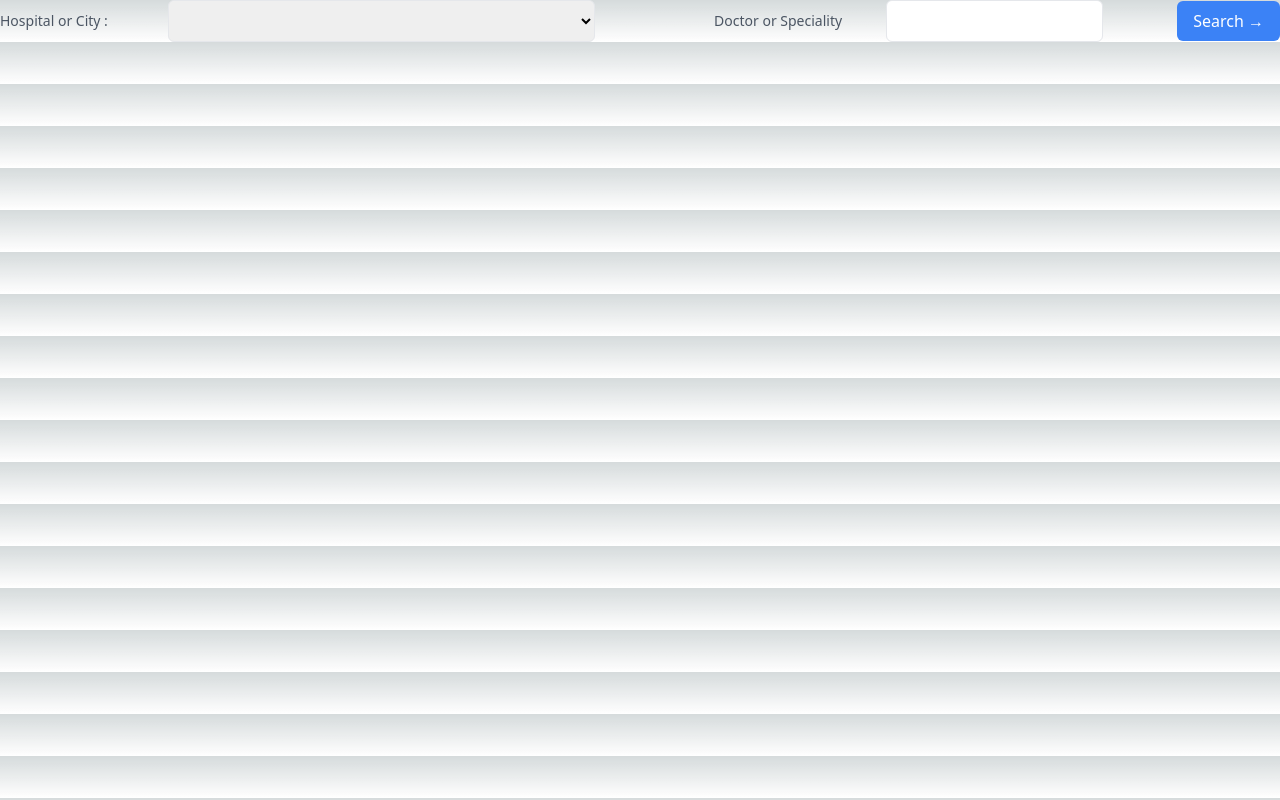
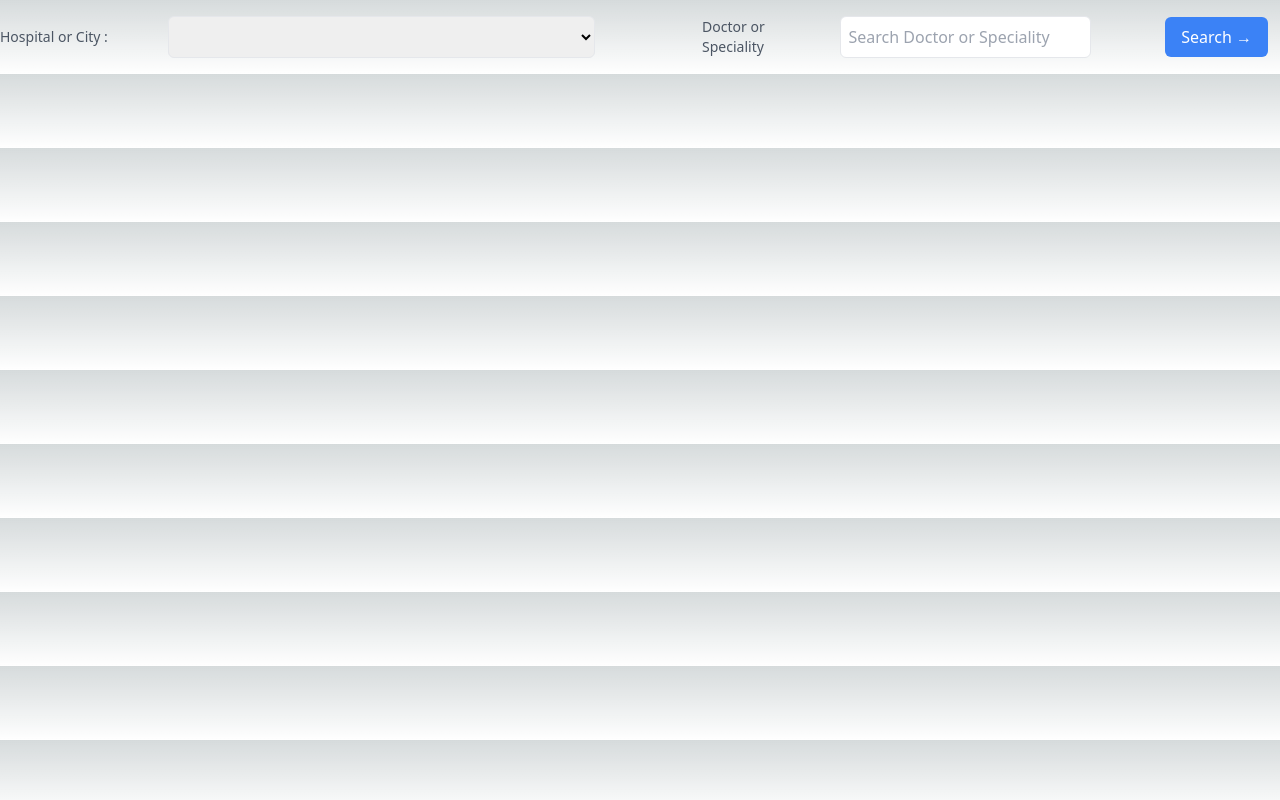
Before and after one commit to sashivardhanreddych/nextjs-ui, a Next.js app: page /Components/Search/Search in a window 1280 px wide. Built offline with nearby package versions, Linux system fonts and the light colour scheme.

Commit message:
added styles to the search bar

```diff
--- a/src/pages/Components/Carousel/Carousel.tsx
+++ b/src/pages/Components/Carousel/Carousel.tsx
@@ -56,7 +56,7 @@ const LandingCarousel = () => {
                 {">"}
             </button>
         </div>
-        <div className="absolute top-96 left-10 sm:left-14 md:left-28 lg:left-28 xl:left-28 2xl:left-28 sm:w-3/4 bg-gray-200 p-5 w-5/6"><SearchComponent /></div>
+        <div className="absolute top-96 left-10 sm:left-14 md:left-28 lg:left-28 xl:left-28 2xl:left-28 w-10/12 sm:w-3/4 md:w-10/12 lg:w-10/12 xl:w-10/12 2xl:w-11/12 bg-gray-200 p-5 w-5/6"><SearchComponent /></div>
     </div>
   );
 };
--- a/src/pages/Components/Search/Search.tsx
+++ b/src/pages/Components/Search/Search.tsx
@@ -11,14 +11,14 @@ const SearchComponent = () => {
 
   return (
     <div className="flex items-center justify-between flex-col sm:flex-col md:flex-row lg:flex-row xl:flex-row 2xl:flex-row">
-      <div className="flex flex-row self-center w-1/2">
-        <label htmlFor="searchType" className="text-gray-600 text-sm mr-2 flex self-center w-full sm:w-full md:w-1/4 lg:w-1/4 xl:w-1/4 2xl:w-1/4">
+      <div className="flex flex-row self-center sm:self-auto w-1/2">
+        <label htmlFor="searchType" className="text-gray-600 text-sm mr-2 flex self-center w-1/3 sm:w-1/3 md:w-1/4 lg:w-1/4 xl:w-1/4 2xl:w-1/4">
           Hospital or City :
         </label>
         <select
           id="searchType"
           name="searchType"
-          className="border p-2 rounded-md w-full sm:w-full md:w-2/3 lg:w-2/3 xl:w-2/3 2xl:w-2/3 focus:outline-sky-600"
+          className="border p-2 rounded-md w-full sm:w-full md:w-2/3 lg:w-2/3 xl:w-2/3 2xl:w-1/3 focus:outline-sky-600"
           value={selectedOption}
           onChange={(e) => setSelectedOption(e.target.value)}
         >
@@ -28,22 +28,23 @@ const SearchComponent = () => {
         </select>
       </div>
 
-      <div className="flex flex-row">
-        <label htmlFor="searchText" className="text-gray-600 text-sm mr-3 flex self-center w-1/2">
+      <div className="flex flex-row py-2 sm:py-4 md:py-4">
+        <label htmlFor="searchText" className="text-gray-600 text-sm mr-3 flex self-center w-1/2 sm:w-1/3 md:w-1/3 lg:w-1/3 xl:w-1/3 2xl:w-full">
             Doctor or Speciality
         </label>
         <input
           type="text"
           id="searchText"
           name="searchText"
-          className="border p-2 rounded-md w-2/3 focus:outline-sky-600"
+          placeholder='Search Doctor or Speciality'
+          className="border p-2 rounded-md w-full sm:w-full md:w-2/3 lg:w-2/3 xl:w-2/3 2xl:w-full focus:outline-sky-600"
           value={searchText}
           onChange={(e) => setSearchText(e.target.value)}
         />
       </div>
 
       <button
-        className="bg-blue-500 text-white py-2 px-4 rounded-md hover:bg-blue-600 transition duration-300"
+        className="bg-blue-500 text-white mx-3 py-2 px-4 rounded-md hover:bg-blue-600 transition duration-300"
         onClick={handleSearch}
       >
         Search <span className='font-semibold'>&#8594;</span>
```
